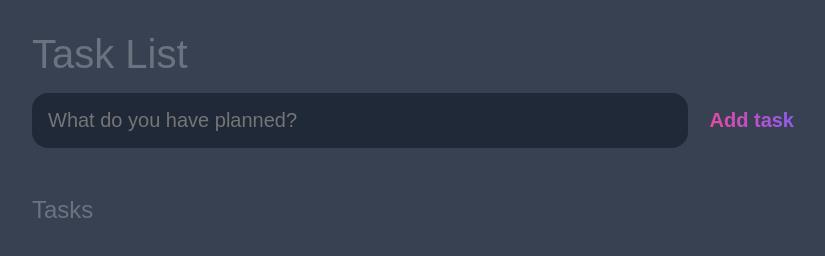
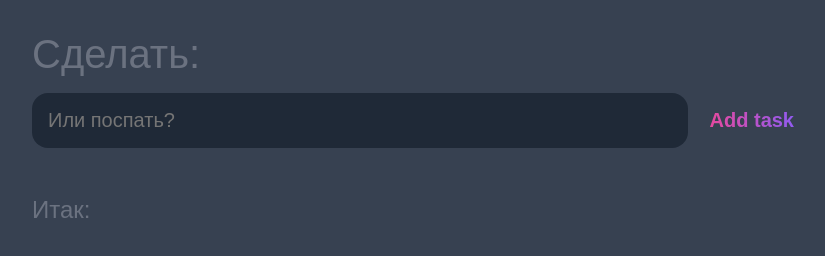
Before and after one commit to MariiaVasilieva/To-do-list, a plain HTML site: page index.html in a window 1280 px wide. Shown: the whole page, without its empty margins (224-1049 px from the left). Drawn offline with Linux system fonts and the light colour scheme.

Commit message:
Update index.html

```diff
--- a/index.html
+++ b/index.html
@@ -4,19 +4,19 @@
     <meta charset="UTF-8">
     <meta http-equiv="X-UA-Compatible" content="IE=edge">
     <meta name="viewport" content="width=device-width, initial-scale=1.0">
-    <title>Task list for you, My Friend</title>
+    <title>Список дел Ольги Владимировны</title>
 
     <link rel="stylesheet" href="style.css">
 </head>
 <body>
 
     <header>
-        <h1>Task List</h1>
+        <h1>Сделать:</h1>
             <form id="new-task-form">
                 <input
                 type="text"
                 id="new-task-input"
-                placeholder="What do you have planned?">
+                placeholder="Или поспать?">
                 <input
                 type="submit"
                 id="new-task-submit"
@@ -27,7 +27,7 @@
     <main>
 
         <section class="task-list">
-            <h2>Tasks</h2>
+            <h2>Итак:</h2>
 
             <div id="tasks">
                 <!-- <div class="task">
@@ -39,8 +39,8 @@
                         readonly>
                     </div>
                     <div class="actions">
-                        <button class="edit">Edit</button>
-                        <button class="delete">Delete</button>
+                        <button class="edit">Передумала</button>
+                        <button class="delete">Удалю</button>
 
                     </div>
                 </div> -->
```
